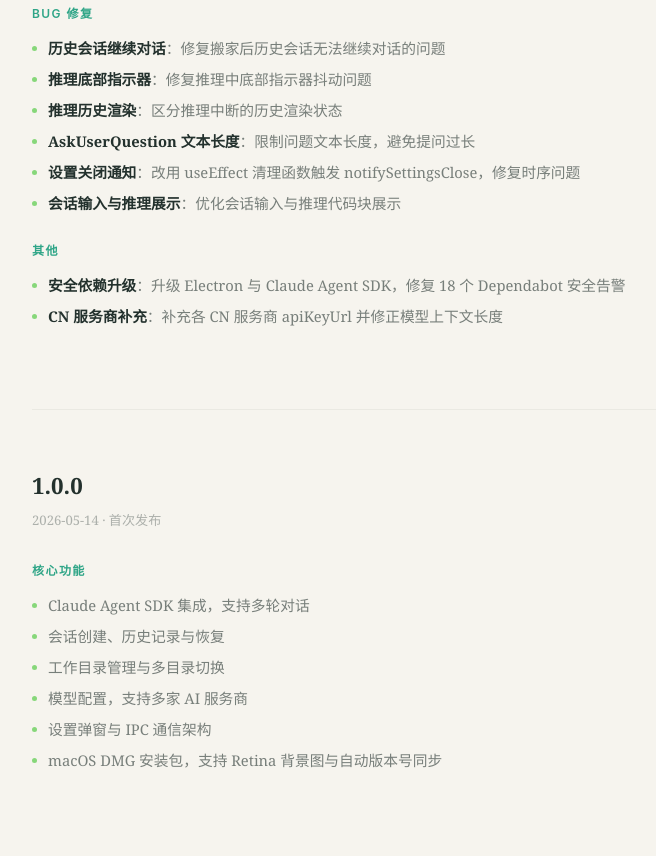
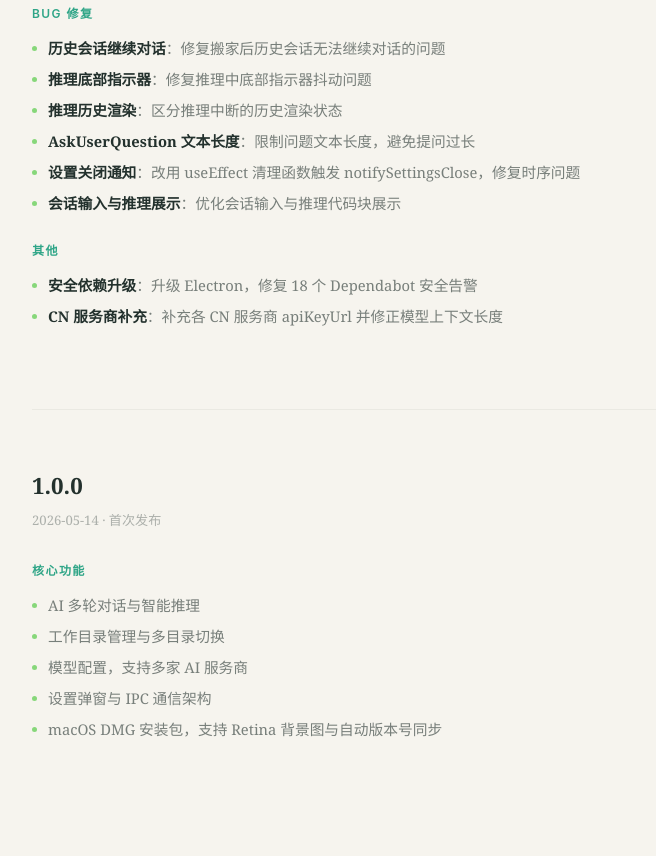
Before and after one commit to puterjam/finch, a plain HTML site: page docs/changelog.html in a window 1280 px wide. Shown: the part 965-1821 px from the top of the page, without its empty margins (280-936 px from the left). Drawn offline with Linux system fonts and the light colour scheme.

Commit message:
docs: changelog 中移除 Claude Agent SDK 引用
Co-Authored-By: Claude Opus 4.7 <noreply@anthropic.com>

```diff
--- a/docs/changelog.html
+++ b/docs/changelog.html
@@ -179,7 +179,7 @@
 
   <h3>其他</h3>
   <ul>
-    <li><strong>安全依赖升级</strong>：升级 Electron 与 Claude Agent SDK，修复 18 个 Dependabot 安全告警</li>
+    <li><strong>安全依赖升级</strong>：升级 Electron，修复 18 个 Dependabot 安全告警</li>
     <li><strong>CN 服务商补充</strong>：补充各 CN 服务商 apiKeyUrl 并修正模型上下文长度</li>
   </ul>
 </div>
@@ -191,8 +191,7 @@
 
   <h3>核心功能</h3>
   <ul>
-    <li>Claude Agent SDK 集成，支持多轮对话</li>
-    <li>会话创建、历史记录与恢复</li>
+    <li>AI 多轮对话与智能推理</li>
     <li>工作目录管理与多目录切换</li>
     <li>模型配置，支持多家 AI 服务商</li>
     <li>设置弹窗与 IPC 通信架构</li>
```
